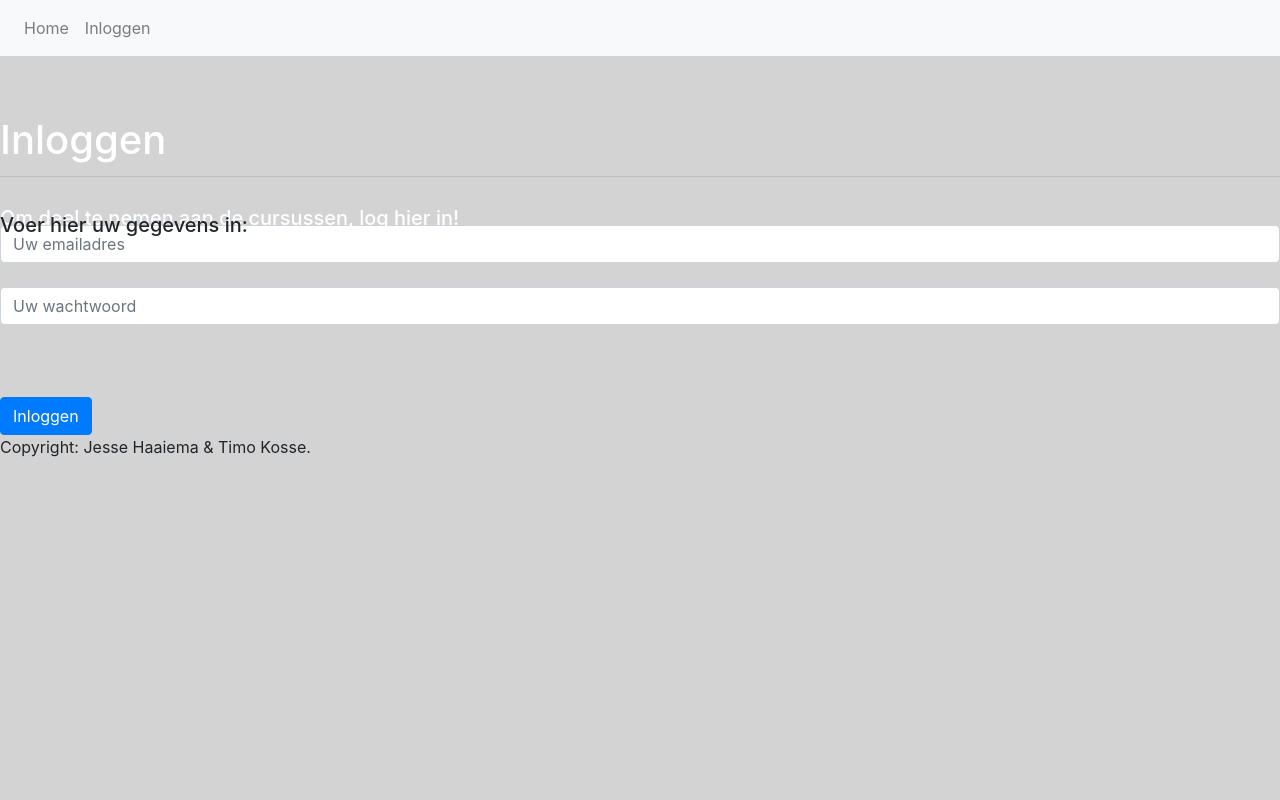
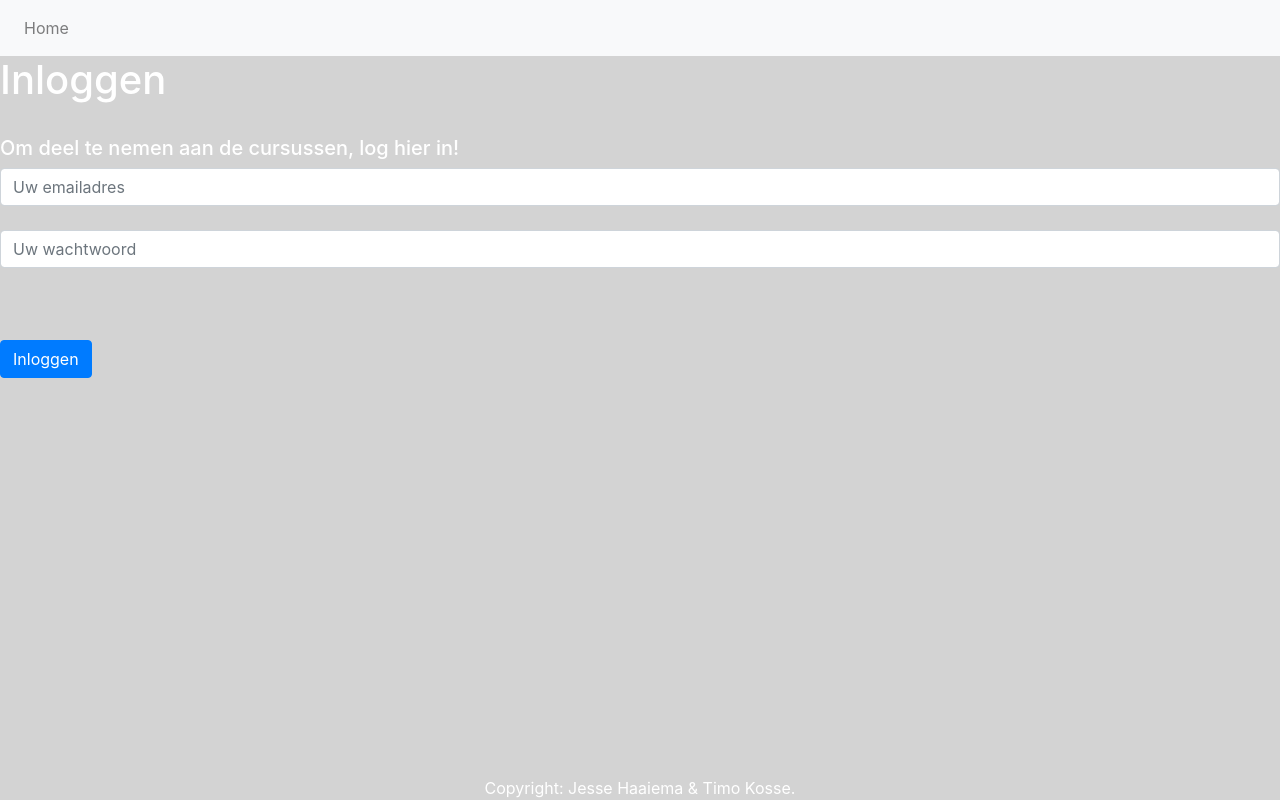
Before and after one commit to iconic2/projectweb, a Flask app: page /login in a window 1280 px wide. Run offline with Flask 2, Linux system fonts and the light colour scheme; some libraries are stand-ins or nearby versions.

Commit message:
vrij veel verandert

```diff
--- a/project/app.py
+++ b/project/app.py
@@ -1,5 +1,7 @@
 from distutils.log import debug
 from flask import Flask, render_template
+from flask_wtf import FlaskForm
+#from forms.py import LoginForm
 
 app = Flask(__name__, template_folder="templates")
 
@@ -12,6 +14,8 @@ def index():
 
 @app.route("/login")
 def login():
+    #form = LoginForm()
+    #f form.validat_on_submit():
     return render_template('login.html')
 
 
--- a/project/templates/base.html
+++ b/project/templates/base.html
@@ -12,8 +12,23 @@
 
 
 <style>
+html, body{
+    height: 100%;
+    width: 100%;
+    color: white;
+}
 
+footer{
+    width: 100%;
+    text-align: center;
+    position:fixed;
+    bottom: 0;
+    color: white;
+}
 
+#header{
+    display: block;
+}
 
 {% block style %}
 {% endblock %}
@@ -28,7 +43,6 @@
 <nav class="navbar navbar-expand-lg navbar-light bg-light">
     <div class="navbar-nav">
         <a class="nav-item nav-link" href="/">Home</a>
-        <a class="nav-item nav-link" href="/">Inloggen</a>
         {% block nav %}
         {% endblock %}
     </div>
--- a/project/templates/home.html
+++ b/project/templates/home.html
@@ -21,6 +21,9 @@ body {
    }
 {% endblock %}
 
+{% block nav %}
+<a class="nav-item nav-link" href="/login">Inloggen</a>
+{% endblock %}
 
 {% block content %}
    <div id="header">
@@ -51,5 +54,4 @@ body {
          <p style="color: black; text-align:center">C is wat moeilijker om te leren, maar kan erg leuk zijn!</p>
       </div>
    </div>
-
 {% endblock %}
--- a/project/templates/login.html
+++ b/project/templates/login.html
@@ -16,21 +16,20 @@ body {
 {% block content %}
    <div id="header">
 
-   <h1 style="position: relative; top: 60px; color:white;">Inloggen</h1>
+   <h1 style="color:white;">Inloggen</h1>
    <br>
-   <h5 style="position: relative; top: 70px; color:white;">Om deel te nemen aan de cursussen, log hier in!</h5>
+   <h5 style="color:white;">Om deel te nemen aan de cursussen, log hier in!</h5>
 
    </div>
 
-   <hr></hr>
+
    <div class="login-box">
-      <h5 style="top:20px; position:relative;">Voer hier uw gegevens in:</h5>
       <form method="POST">
          <input type="email" placeholder="Uw emailadres" class="form-control">
          <br>
          <input type="password" placeholder="Uw wachtwoord" class="form-control">
          <br><br><br>
-         <button type="submit" style="position:relative; margin:auto; " class="btn btn-primary">Inloggen</button>
+         <button type="submit" style="margin: auto;" class="btn btn-primary">Inloggen</button>
 
 
       </form>
```
Lines whose indentation alone changed are shown as unchanged.
